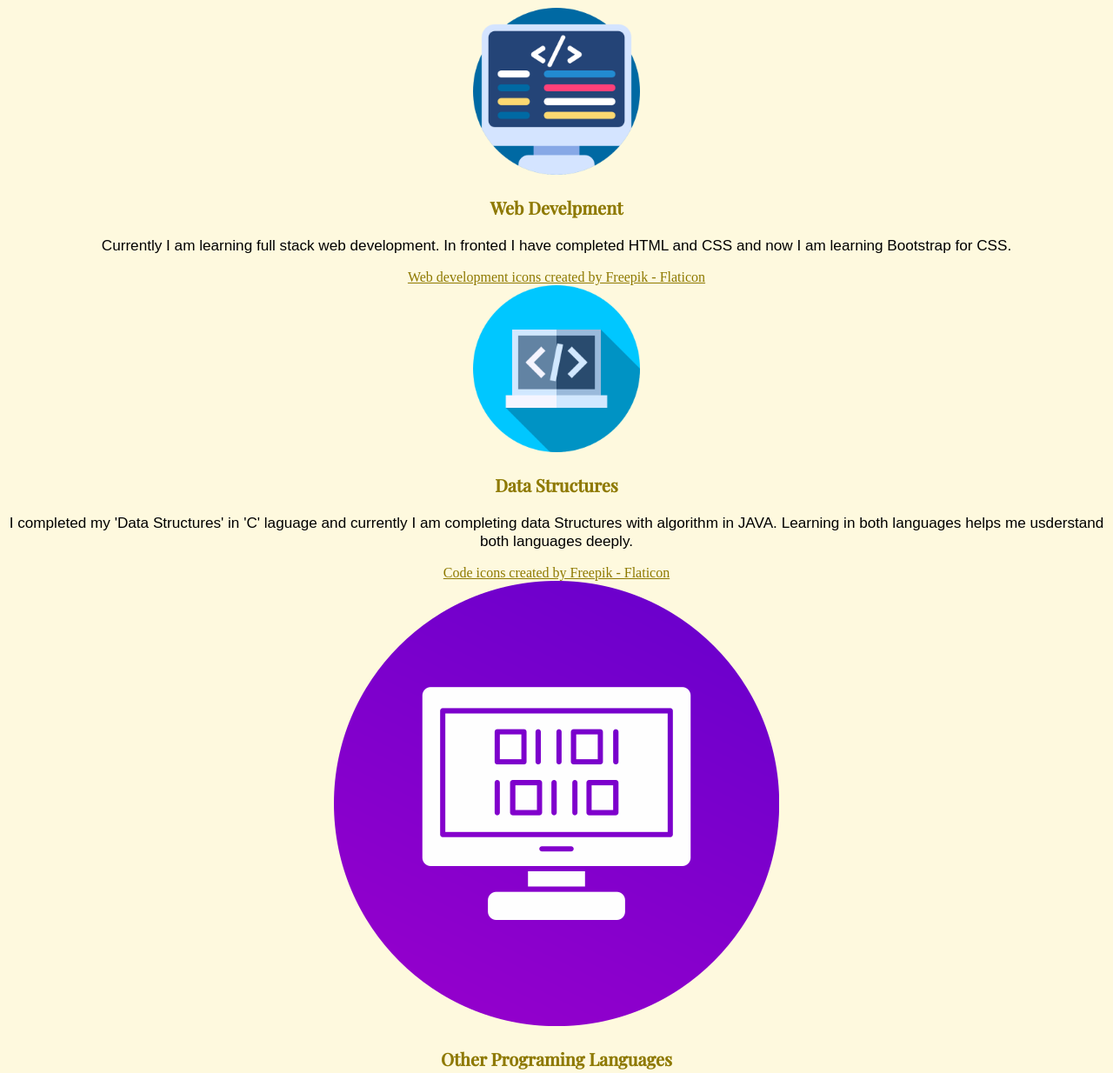
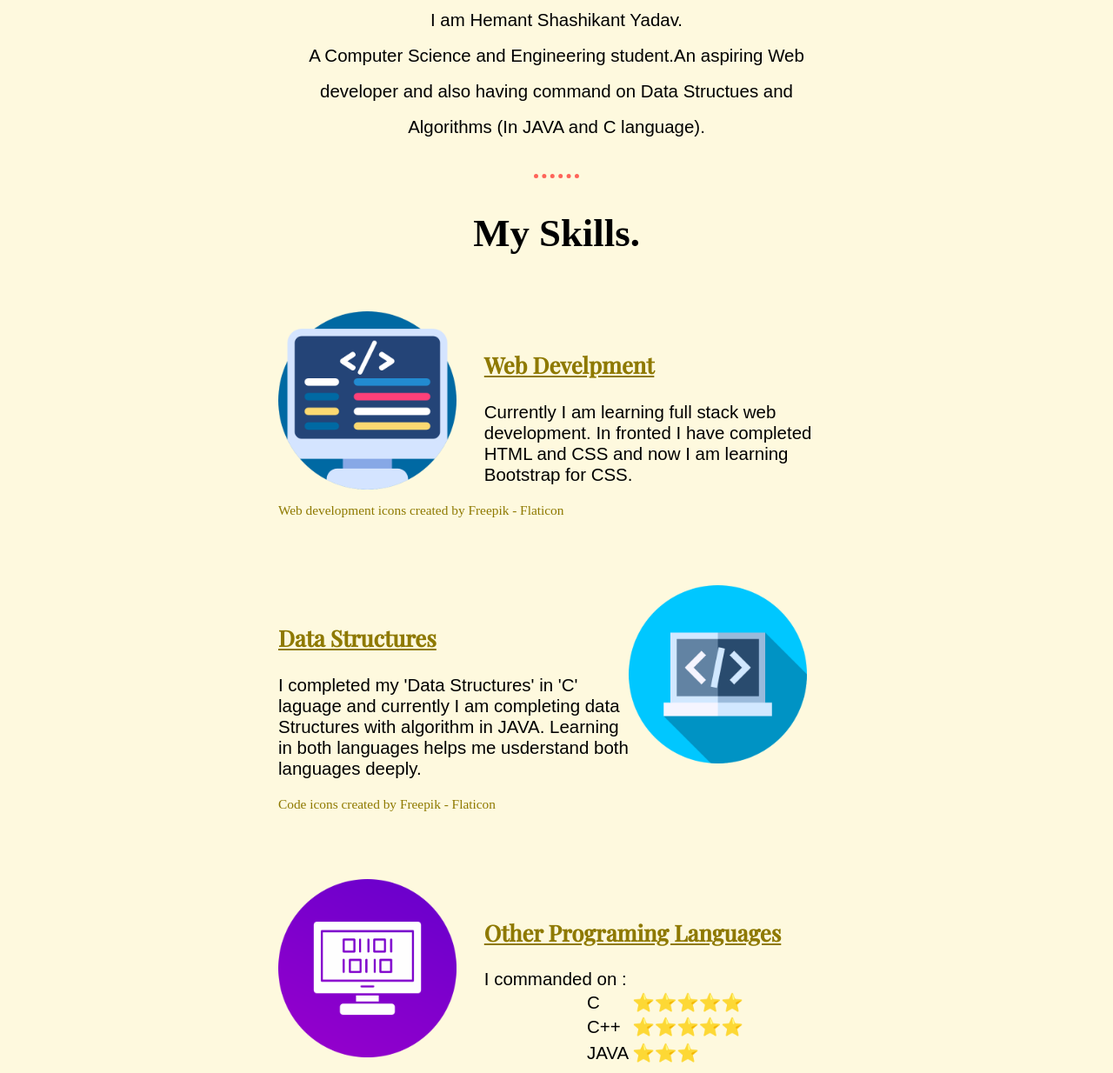
Before and after one commit to HemantSY/Personal-website-test-1, a plain HTML site: page index.html in a window 1280 px wide. Shown: the part 1139-2373 px from the top of the page at 87% size. Drawn offline with nearby package versions, Linux system fonts and the light colour scheme; a web font is replaced by a local one.

Commit message:
Update style.css

```diff
--- a/style.css
+++ b/style.css
@@ -1,8 +1,3 @@
-/* font-family: 'Asap Condensed', sans-serif;
-font-family: 'Dancing Script', cursive;
-font-family: 'Playfair Display', serif;
-font-family: 'Texturina', serif; */
-
 body {
   margin: 0;
   text-align: center;
@@ -64,11 +59,37 @@ h1,
 
 /* mid section */
 .profile-pic {
+  width: 25vw;
+}
+.computer {
   width: 16vw;
+  float: left;
+  margin-right: 5%;
 }
-.computer,
+.computer2 {
+  width: 16vw;
+  float: left;
+  margin-right: 5%;
+}
 .chili {
-  width: 15vw;
+  width: 16vw;
+  float: right;
+  margin-right: 5%;
+}
+
+.intro {
+  width: 50%;
+  margin: auto;
+  line-height: 2;
+}
+.skill-row {
+  text-align: left;
+  margin: 5% auto 6% auto;
+  width: 50%;
+}
+
+a {
+  text-decoration: none;
 }
 
 h3,
@@ -78,21 +99,26 @@ a {
 
 h2 {
   font-family: "Texturina", serif;
-  font-size: 3vw;
+  font-size: 3.5vw;
 }
 
 h3 {
   font-family: "Playfair Display", serif;
-  font-size: 1.56vw;
+  font-size: 2vw;
+  text-decoration: underline;
 }
 
-p {
+p,
+.skill3 {
   font-family: "Asap Condensed", sans-serif;
-  font-size: 1.34vw;
+  font-size: 1.6vw;
 }
-
-a{
-
+.skill3 {
+  /* list-style: none; */
+  margin: 0 0 3% 0;
+}
+.left-padding {
+  margin-left: 55%;
 }
 
 /* bottom section */
@@ -105,3 +131,21 @@ a{
   font-size: 1.73vw;
   font-family: "Playfair Display", serif;
 }
+
+.img-ref-link {
+  font-size: 1.2vw;
+}
+a:hover {
+  color: red;
+  text-decoration: underline;
+}
+
+hr {
+  border-color: rgba(255, 0, 0, 0.598);
+  border-style: none;
+  border-bottom-style: dotted;
+  border-width: thick;
+  width: 4%;
+  padding-top: 2%;
+  margin-bottom: 2%;
+}
```
